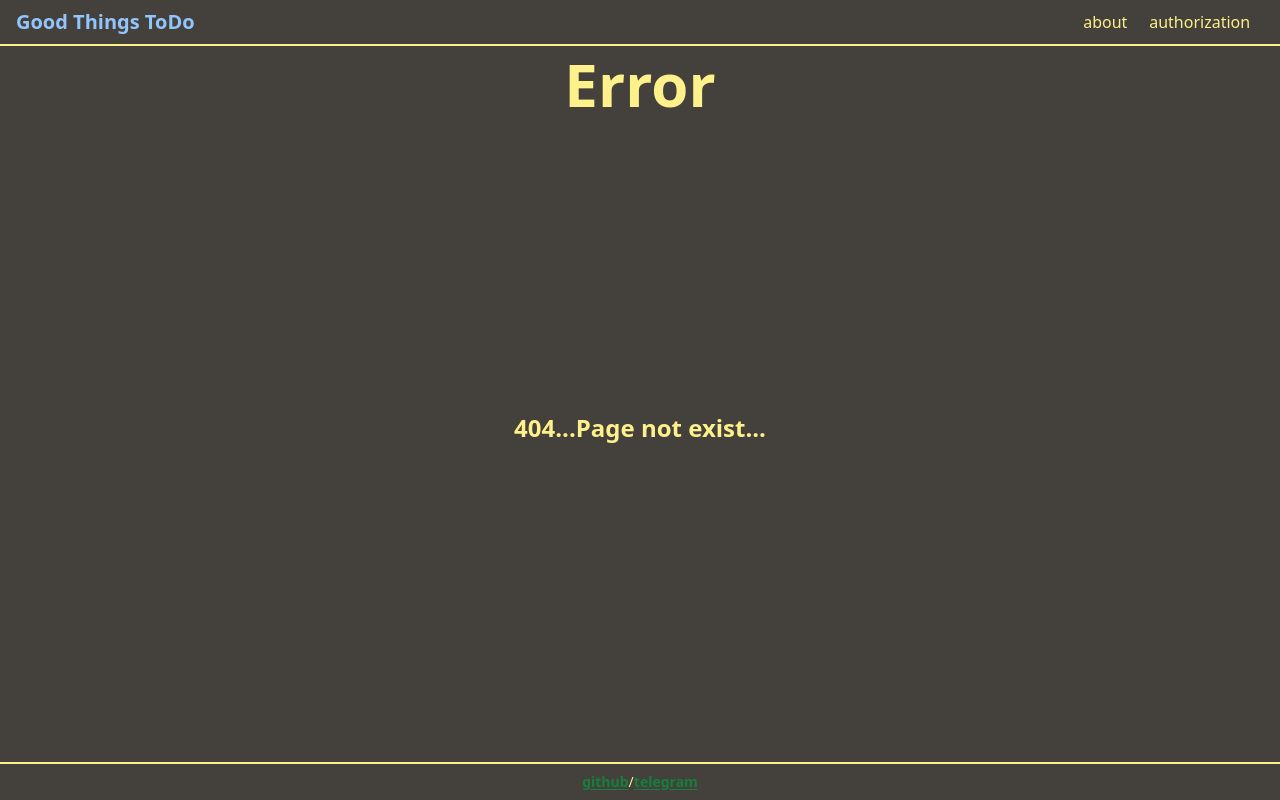
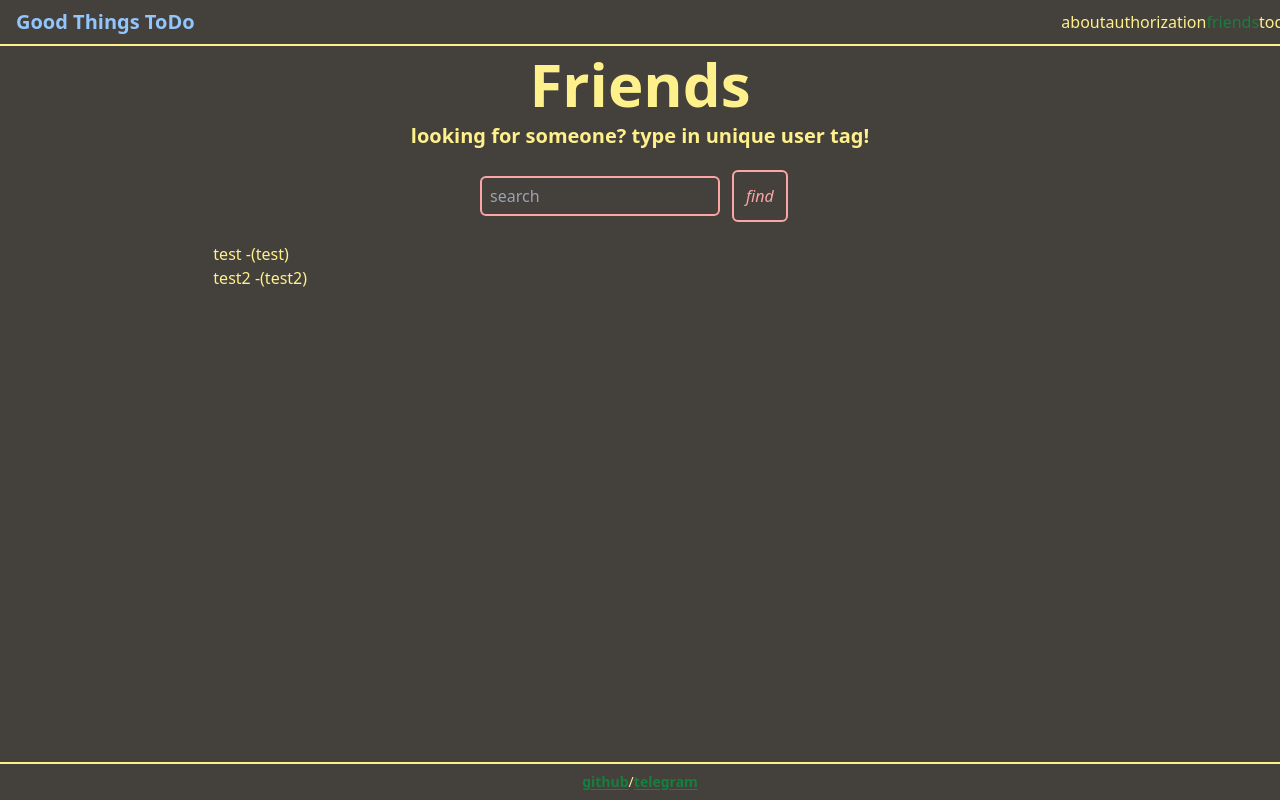
Before and after one commit to muwa37/good-things-todo, a React (Vite) app in the folder client/: page /friends in a window 1280 px wide. Before the commit this address had no page. Built offline with nearby package versions, Linux system fonts and the light colour scheme.

Commit message:
Modified friends page

```diff
--- a/client/src/api/auth.ts
+++ b/client/src/api/auth.ts
@@ -7,7 +7,7 @@ export const login = async ({
   tag: string;
   password: string;
 }) => {
-  const { data } = await axios.post(`${import.meta.env.API_URL}login/`, {
+  const { data } = await axios.post(`${import.meta.env.VITE_API_URL}login/`, {
     tag,
     password,
   });
@@ -24,7 +24,7 @@ export const registration = async ({
   tag: string;
   password: string;
 }) => {
-  const { data } = await axios.post(`${import.meta.env.API_URL}login/`, {
+  const { data } = await axios.post(`${import.meta.env.VITE_API_URL}login/`, {
     name,
     tag,
     password,
--- a/client/src/api/todo.ts
+++ b/client/src/api/todo.ts
@@ -6,7 +6,7 @@ export const createTodo = async (
   isDone: boolean = false
 ) => {
   const { data } = await axios.post(
-    `${import.meta.env.API_URL}todo/${userId}`,
+    `${import.meta.env.VITE_API_URL}todo/${userId}`,
     { title, isDone }
   );
 
@@ -15,7 +15,7 @@ export const createTodo = async (
 
 export const getTodosById = async (userId: string) => {
   const { data } = await axios.get(
-    `${import.meta.env.API_URL}todo/findByUser/${userId}`
+    `${import.meta.env.VITE_API_URL}todo/findByUser/${userId}`
   );
 
   return data;
@@ -27,7 +27,7 @@ export const updateTodo = async (
   isDone: boolean
 ) => {
   const { data } = await axios.patch(
-    `${import.meta.env.API_URL}todo/${todoId}`,
+    `${import.meta.env.VITE_API_URL}todo/${todoId}`,
     { title, isDone }
   );
 
@@ -36,7 +36,7 @@ export const updateTodo = async (
 
 export const deleteTodo = async (todoId: string) => {
   const { data } = await axios.delete(
-    `${import.meta.env.API_URL}todo/${todoId}`
+    `${import.meta.env.VITE_API_URL}todo/${todoId}`
   );
 
   return data;
--- a/client/src/api/user.ts
+++ b/client/src/api/user.ts
@@ -2,7 +2,7 @@ import axios from 'axios';
 
 export const searchUserByTag = async (tag: string) => {
   const { data } = await axios.get(
-    `${import.meta.env.API_URL}users/searchByTag/search?query=${tag}`
+    `${import.meta.env.VITE_API_URL}users/searchByTag/search?query=${tag}`
   );
 
   return data;
@@ -10,7 +10,7 @@ export const searchUserByTag = async (tag: string) => {
 
 export const getFriendsById = async (userId: string) => {
   const { data } = await axios.get(
-    `${import.meta.env.API_URL}users/getFriends/${userId}`
+    `${import.meta.env.VITE_API_URL}users/getFriends/${userId}`
   );
 
   return data;
@@ -18,7 +18,7 @@ export const getFriendsById = async (userId: string) => {
 
 export const addFriend = async (userId: string, friendId: string) => {
   const { data } = await axios.patch(
-    `${import.meta.env.API_URL}users/addFriend/${userId}`,
+    `${import.meta.env.VITE_API_URL}users/addFriend/${userId}`,
     { friendId }
   );
 
@@ -32,7 +32,7 @@ export const updateUser = async (
   password?: string
 ) => {
   const { data } = await axios.patch(
-    `${import.meta.env.API_URL}users/getFriends/${userId}`,
+    `${import.meta.env.VITE_API_URL}users/getFriends/${userId}`,
     { name, tag, password }
   );
 
@@ -41,7 +41,7 @@ export const updateUser = async (
 
 export const deleteUser = async (userId: string) => {
   const { data } = await axios.delete(
-    `${import.meta.env.API_URL}users/${userId}`
+    `${import.meta.env.VITE_API_URL}users/${userId}`
   );
 
   return data;
--- a/client/src/components/logic/LoginForm.tsx
+++ b/client/src/components/logic/LoginForm.tsx
@@ -4,6 +4,7 @@ import {
   useForm,
   useFormState,
 } from 'react-hook-form';
+import { login } from '../../api/auth';
 import { passwordValidation, tagValidation } from '../../utils/validators';
 import MyButton from '../ui/MyButton';
 import MyInput from '../ui/MyInput';
@@ -20,7 +21,7 @@ const LoginForm = ({ authSwitchHandler }: Props) => {
   const { errors } = useFormState({
     control,
   });
-  const onSubmit: SubmitHandler<LoginFields> = (data) => console.log(data);
+  const onSubmit: SubmitHandler<LoginFields> = (data) => login(data);
 
   return (
     <div className='h-full w-full flex flex-col items-center justify-evenly'>
--- a/client/src/components/logic/RegistrationForm.tsx
+++ b/client/src/components/logic/RegistrationForm.tsx
@@ -4,6 +4,7 @@ import {
   useForm,
   useFormState,
 } from 'react-hook-form';
+import { registration } from '../../api/auth';
 import {
   nameValidation,
   passwordValidation,
@@ -26,7 +27,7 @@ const RegistrationForm = ({ authSwitchHandler }: Props) => {
     control,
   });
   const onSubmit: SubmitHandler<RegistrationFields> = (data) =>
-    console.log(data);
+    registration(data);
 
   return (
     <div className='h-full w-full flex flex-col items-center justify-evenly'>
--- a/client/src/components/ui/MyInput.tsx
+++ b/client/src/components/ui/MyInput.tsx
@@ -1,7 +1,7 @@
 import { ChangeEvent } from 'react';
 
 type Props = {
-  onChange: (e?: ChangeEvent<HTMLInputElement>) => void;
+  onChange: (e: ChangeEvent<HTMLInputElement>) => void;
   placeholder: string;
   value: string;
   type: string;
--- a/client/src/pages/Friends.tsx
+++ b/client/src/pages/Friends.tsx
@@ -1,5 +1,50 @@
+import { ChangeEvent, useState } from 'react';
+import MyButton from '../components/ui/MyButton';
+import MyInput from '../components/ui/MyInput';
+import PageTitle from '../components/ui/PageTitle';
+
 const Friends = () => {
-  return <div>Friends</div>;
+  const [searchValue, setSearchValue] = useState<string>('');
+  const [friends, setFriends] = useState([
+    { name: 'test', tag: 'test' },
+    { name: 'test2', tag: 'test2' },
+  ]);
+  const onSearchChange = (e: ChangeEvent<HTMLInputElement>) => {
+    setSearchValue(e.target.value);
+  };
+  const onSearchHandler = () => {
+    console.log(searchValue);
+    setFriends([]);
+  };
+  return (
+    <section className='flex flex-col w-full h-full items-center justify-evenly'>
+      <PageTitle pageTitle='Friends' />
+      <div className='h-full w-full flex flex-col items-center justify-evenly'>
+        <div className='h-1/4 flex flex-col justify-evenly items-center'>
+          <h3 className='text-xl font-bold'>
+            looking for someone? type in unique user tag!
+          </h3>
+          <div className='flex items-center justify-center'>
+            <MyInput
+              type='text'
+              onChange={(e) => onSearchChange(e)}
+              value={searchValue}
+              placeholder='search'
+            />
+            <MyButton buttonText='find' onClickFn={onSearchHandler} />
+          </div>
+        </div>
+        <div className='h-full w-2/3 flex flex-col overflow-auto'>
+          {friends.map((friend) => (
+            <div className='flex items-center justify-start'>
+              <p>{friend.name} -</p>
+              <p>({friend.tag})</p>
+            </div>
+          ))}
+        </div>
+      </div>
+    </section>
+  );
 };
 
 export default Friends;
--- a/client/src/store/user/slice.ts
+++ b/client/src/store/user/slice.ts
@@ -2,7 +2,7 @@ import { createSlice, PayloadAction } from '@reduxjs/toolkit';
 
 const initialState = {
   token: {},
-  isAuth: false,
+  isAuth: true,
 };
 
 const userSlice = createSlice({
```
